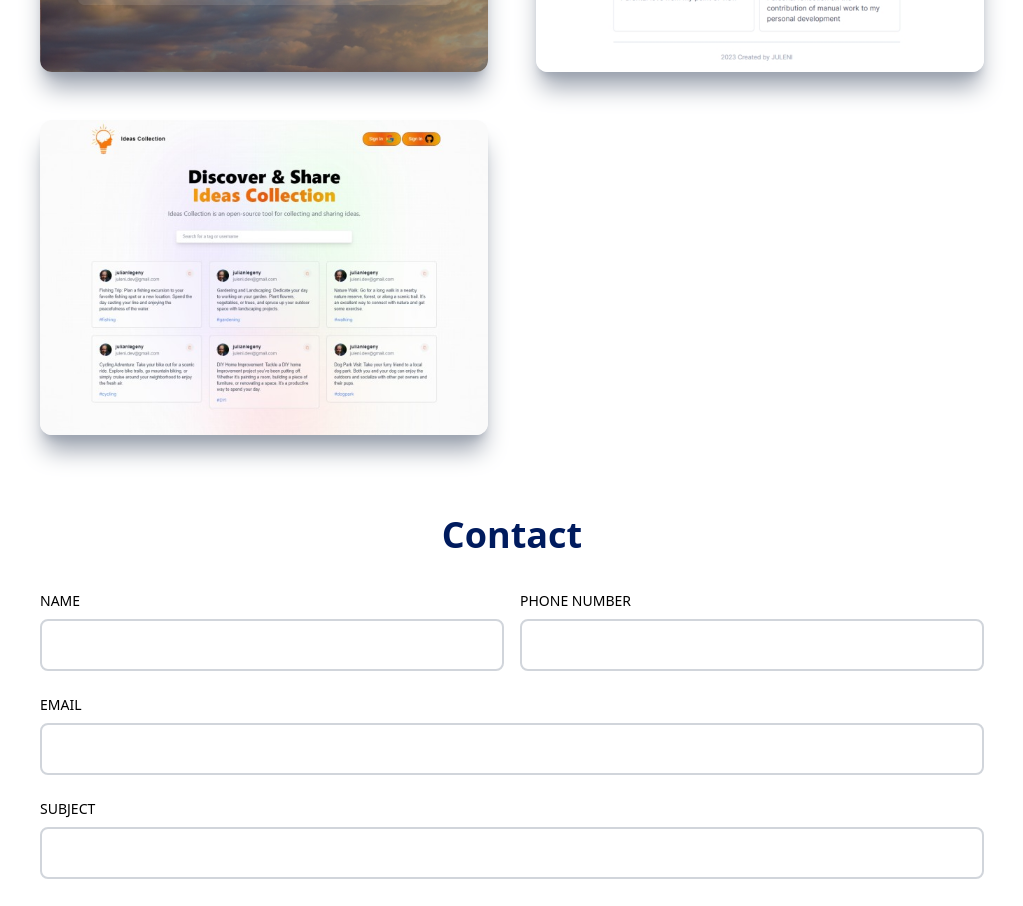
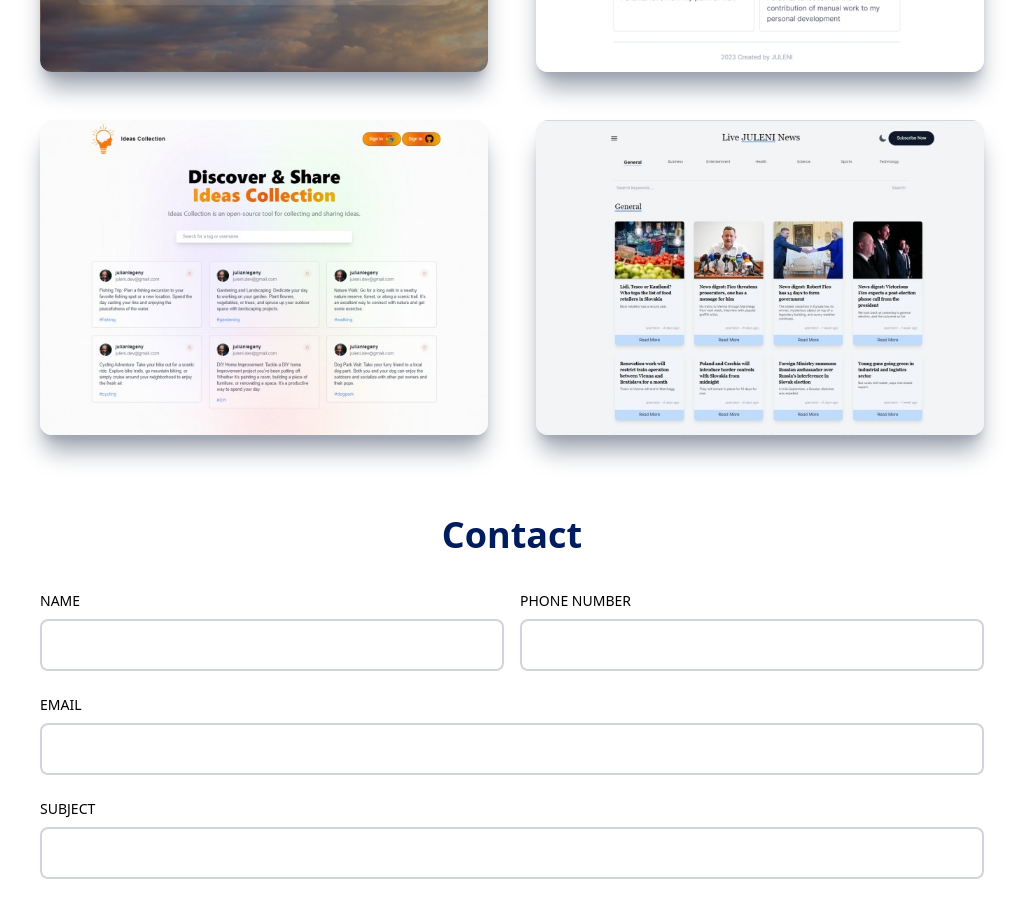
Before and after one commit to juleni/portfolio, a React (Vite) app: page / in a window 1280 px wide. Shown: the part 3500-4406 px from the top of the page, without its empty margins (160-1183 px from the left). Built offline with nearby package versions, Linux system fonts and the light colour scheme.

Commit message:
Added Live-News App

```diff
--- a/src/components/Projects.jsx
+++ b/src/components/Projects.jsx
@@ -1,5 +1,6 @@
 import aiImageGenImg from "../assets/ai-image-generator.jpg";
 import IdeasCollectionImg from "../assets/ideas-collection.jpg";
+import liveNewsAppImg from "../assets/live-news.jpg";
 import memoriesImg from "../assets/memories.jpg";
 import myMarkdownBlogImg from "../assets/my-markdown-blog.jpg";
 import qrCodeGenImg from "../assets/qr-code-generator.jpg";
@@ -28,6 +29,7 @@ const Projects = () => {
   // https://blog-markdown-git-main-juleni.vercel.app/
   // https://juleni.github.io/blog/
   // https://ideas-collection-dgzds9s7l-juleni.vercel.app/
+  // https://news-37mnbedfi-juleni.vercel.app/
 
   return (
     <div
@@ -106,6 +108,11 @@ const Projects = () => {
           title="Ideas Collection"
           url={"https://ideas-collection-dgzds9s7l-juleni.vercel.app/"}
         />
+        <ProjectItem
+          img={liveNewsAppImg}
+          title="Live News"
+          url={"https://news-37mnbedfi-juleni.vercel.app/"}
+        />
       </div>
     </div>
   );
```
Also changed, not shown: src/assets/live-news.jpg (added).
